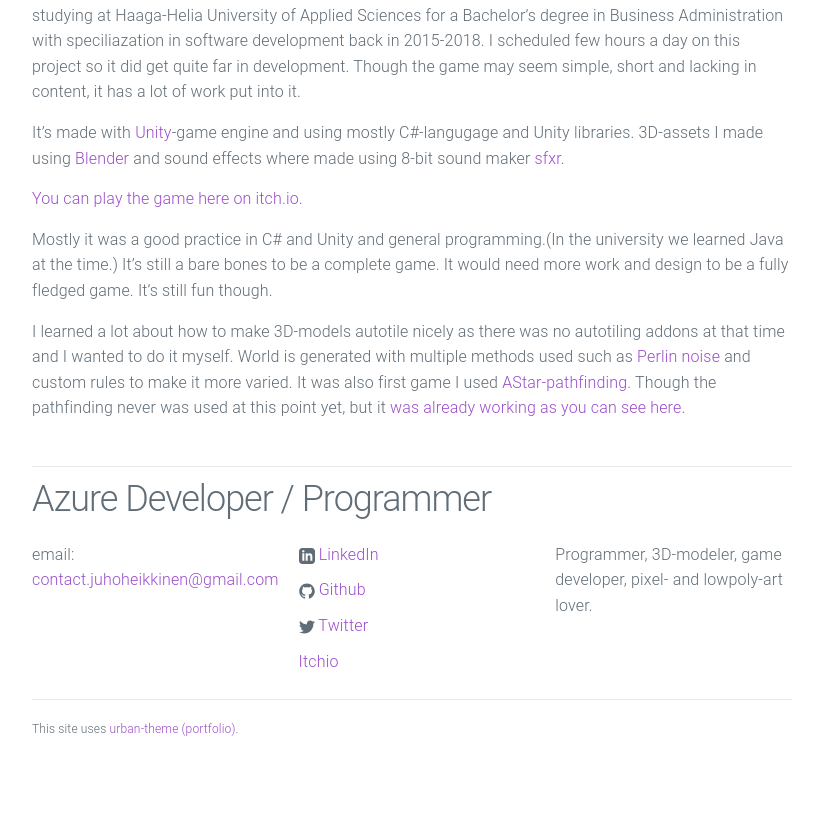
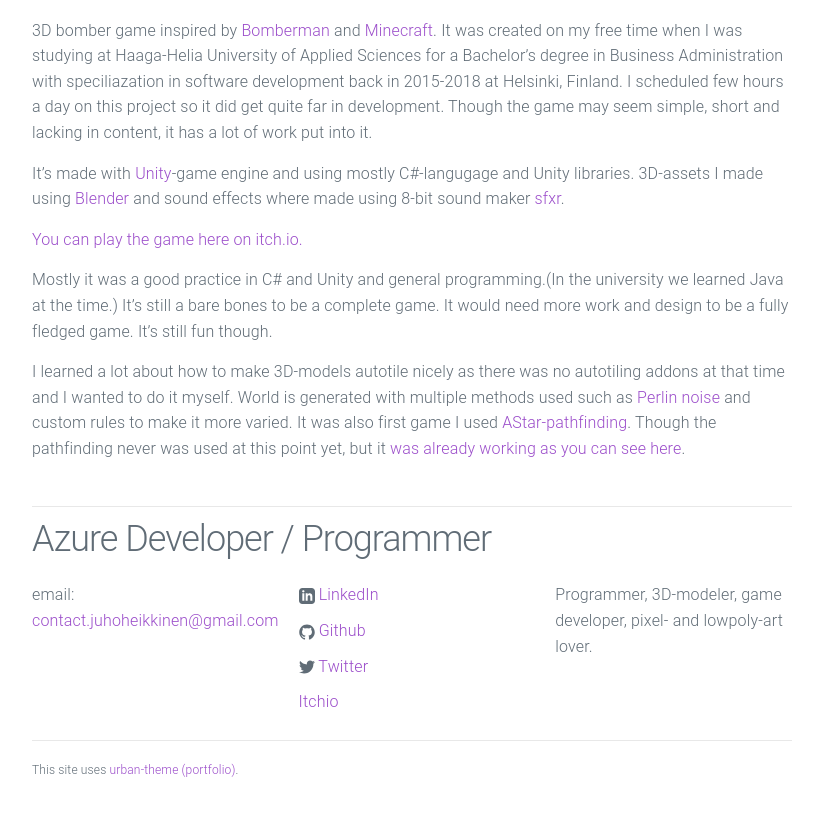
Before and after one commit to Crare/crare.github.io, a Jekyll site: the page built from _posts/2023-07-01-bomber.md, in a window 1280 px wide. Shown: the part 821-1636 px from the top of the page, without its empty margins (228-1051 px from the left). Built offline with Jekyll 4.4.1, drawn with Linux system fonts in a browser that asks for light colours; before the commit the page ends 1595 px from its top, so only the background shows below that; some of the changed text lies outside the part shown.

Commit message:
add project date and some small changes to bomber post

```diff
--- a/_posts/2023-07-01-bomber.md
+++ b/_posts/2023-07-01-bomber.md
@@ -8,8 +8,10 @@
 
 ![Picture 1](/assets/3dbomber.gif)
 
+Project Date: ~2015-2018
+
 3D bomber game inspired by <a href="https://fi.wikipedia.org/wiki/Bomberman">Bomberman</a> and <a href="https://fi.wikipedia.org/wiki/Minecraft">Minecraft</a>.
-It was created on my free time when I was studying at Haaga-Helia University of Applied Sciences for a Bachelor's degree in Business Administration with speciliazation in software development back in 2015-2018. I scheduled few hours a day on this project so it did get quite far in development. Though the game may seem simple, short and lacking in content, it has a lot of work put into it.
+It was created on my free time when I was studying at Haaga-Helia University of Applied Sciences for a Bachelor's degree in Business Administration with speciliazation in software development back in 2015-2018 at Helsinki, Finland. I scheduled few hours a day on this project so it did get quite far in development. Though the game may seem simple, short and lacking in content, it has a lot of work put into it.
 
 It's made with <a href="https://unity.com/">Unity</a>-game engine and using mostly C#-langugage and Unity libraries. 3D-assets I made using <a href="https://www.blender.org/">Blender</a> and sound effects where made using 8-bit sound maker <a href="https://sfxr.me/">sfxr</a>.
 
```
